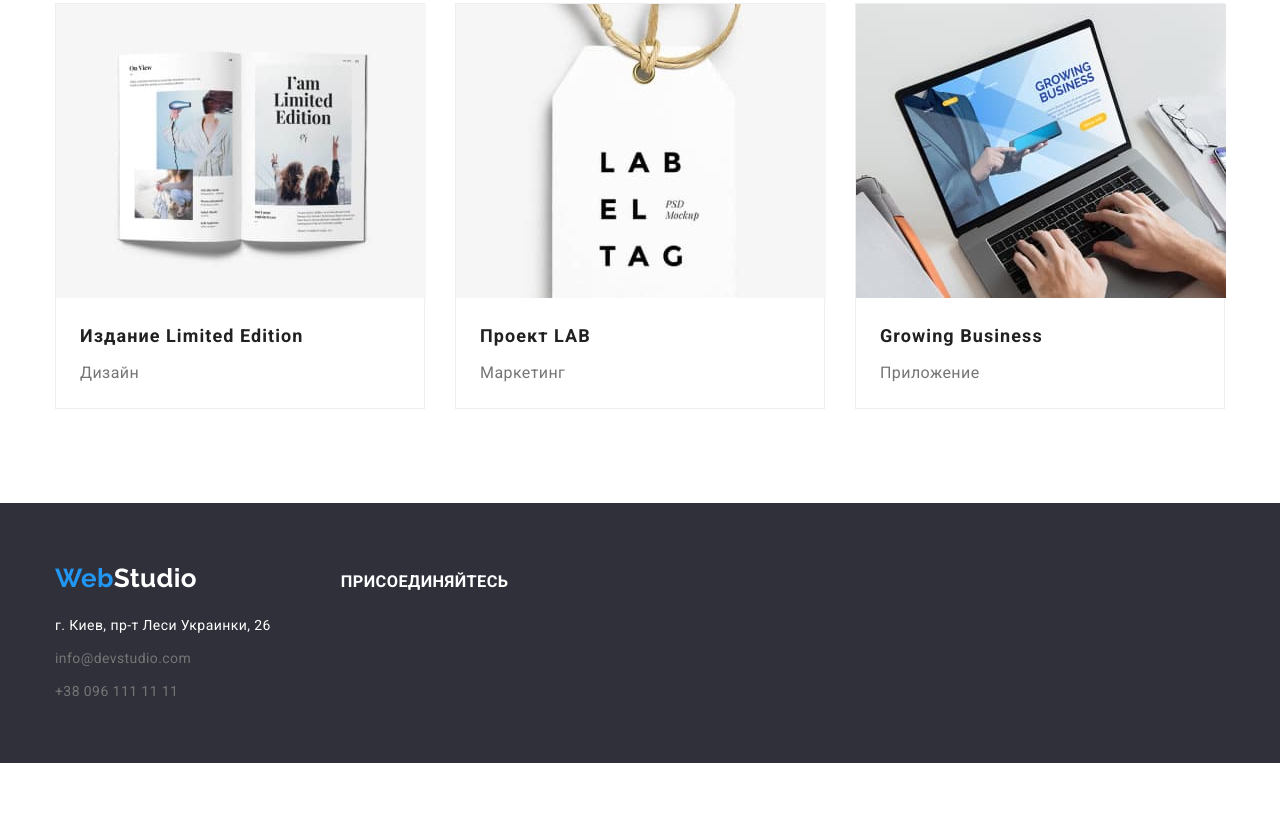
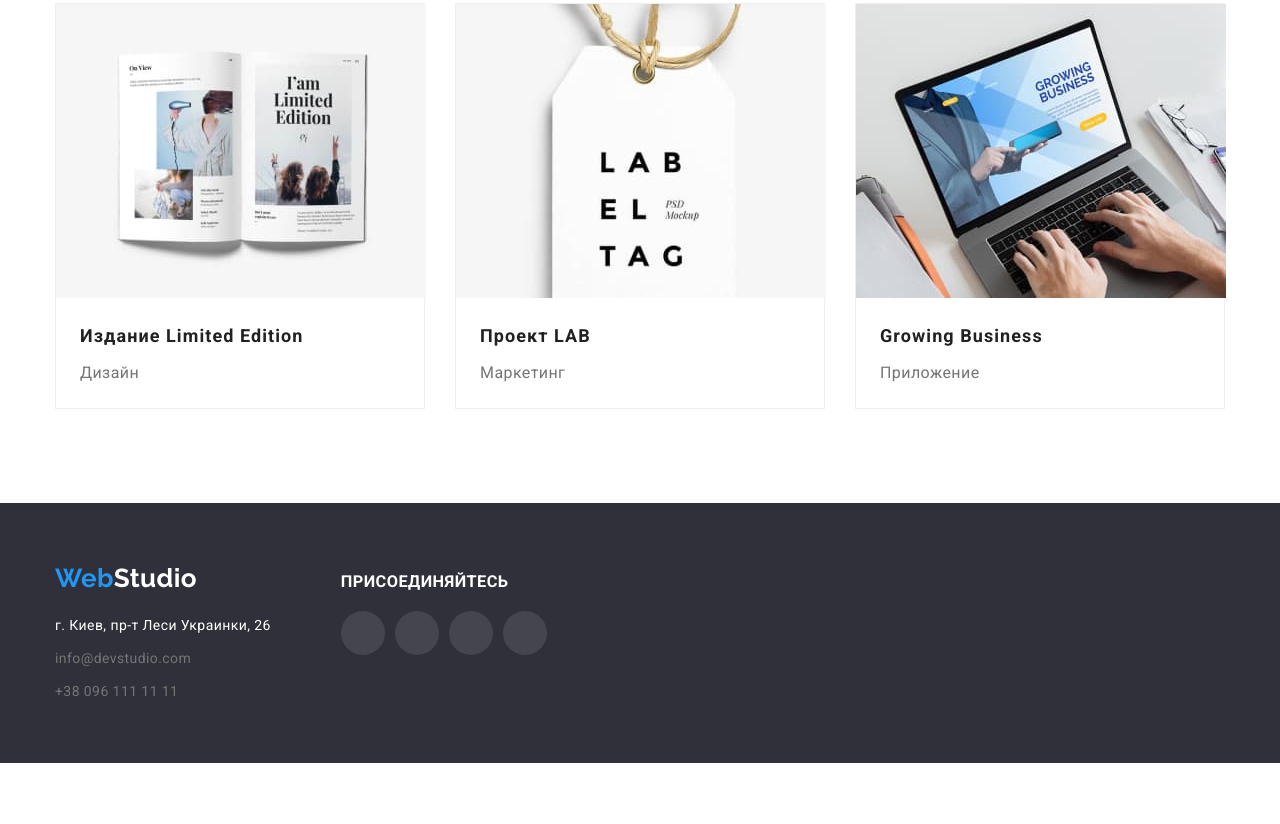
Before and after one commit to Natalii-ng/goit-markup-hw-04, a plain HTML site: page portfolio.html in a window 1280 px wide. Shown: the part 1131-1955 px from the top of the page. After the commit the page ends 1894 px from the top, so only its background shows below. Drawn offline with nearby package versions, Linux system fonts and the light colour scheme.

Commit message:
Update portfolio.html

```diff
--- a/portfolio.html
+++ b/portfolio.html
@@ -110,25 +110,25 @@
                 </div>
                 <div class="social-media">
                     <h3>присоединяйтесь</h3>
-                    <ul class="media list">
-                        <li class="media-list"><a class="media-icon" href="">
-                                <svg class="instagram-footer">
+                    <ul class="media-list list">
+                        <li class="media-item"><a class="media-link" href="">
+                                <svg class="media-icon">
                                     <use href="./images/symbol-defs.svg#icon-instagram-2"></use>
                                 </svg>
                             </a></li>
-                        <li class="media-list"><a class="media-icon" href="">
-                                <svg class="twitter-footer">
+                        <li class="media-item"><a class="media-link" href="">
+                                <svg class="media-icon">
                                     <use href="./images/symbol-defs.svg#icon-twitter-1"></use>
                                 </svg>
                             </a></li>
-                        <li class="media-list"><a class="media-icon" href="">
-                                <svg class="facebook-footer">
+                        <li class="media-item"><a class="media-link" href="">
+                                <svg class="media-icon">
                                     <use href="./images/symbol-defs.svg#icon-facebook-1"></use>
                                 </svg>
                             </a></li>
-                        <li class="media-list"><a class="media-icon" href="">
-                                <svg class="linkedin-footer">
-                                    <use href="./images/symbol-defs.svg#icon-linkedin-1"></use>
+                        <li class="media-item"><a class="media-link href="">
+                                    <svg class=" media-icon">
+                                <use href="./images/symbol-defs.svg#icon-linkedin-1"></use>
                                 </svg>
                             </a></li>
                     </ul>
```
